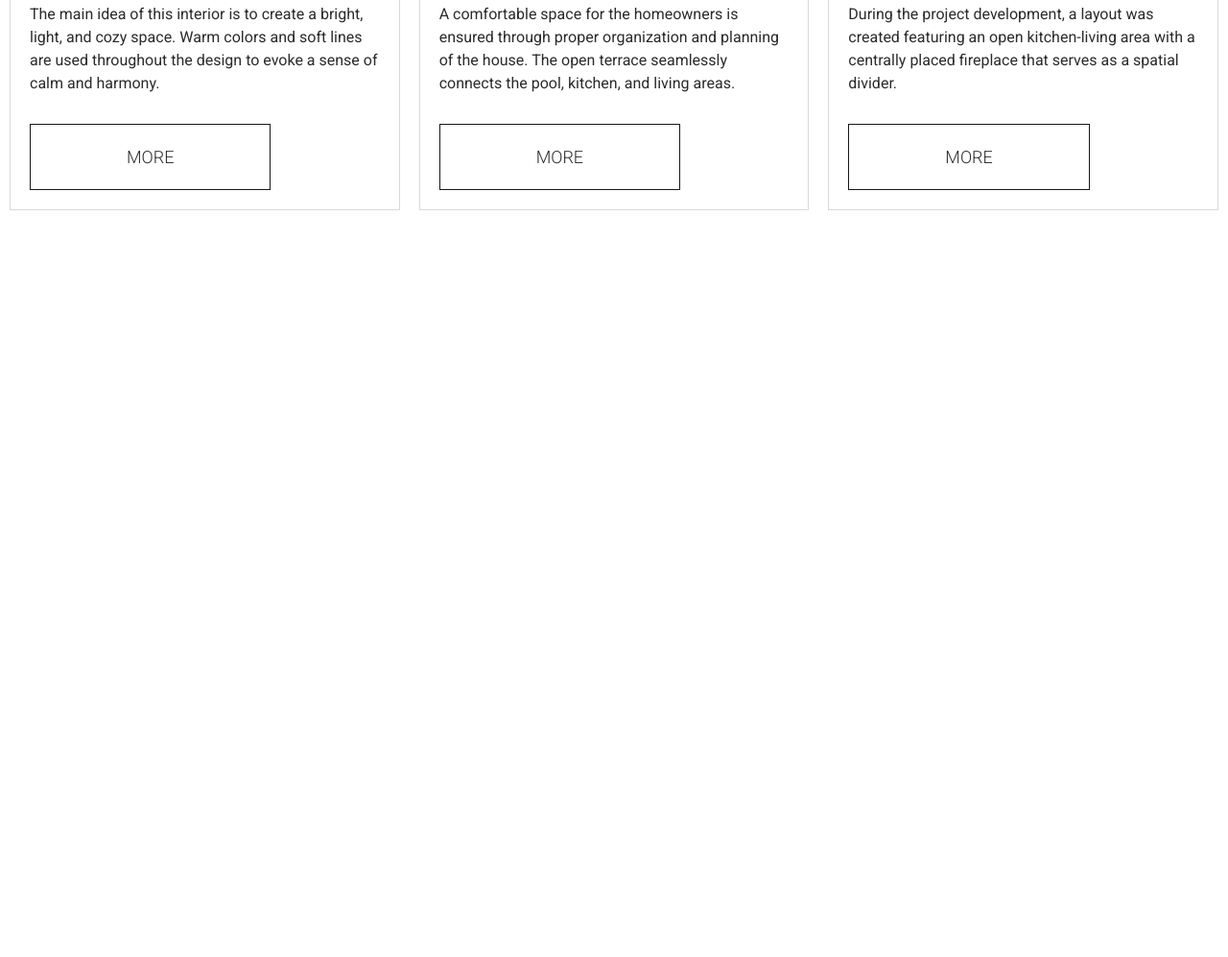
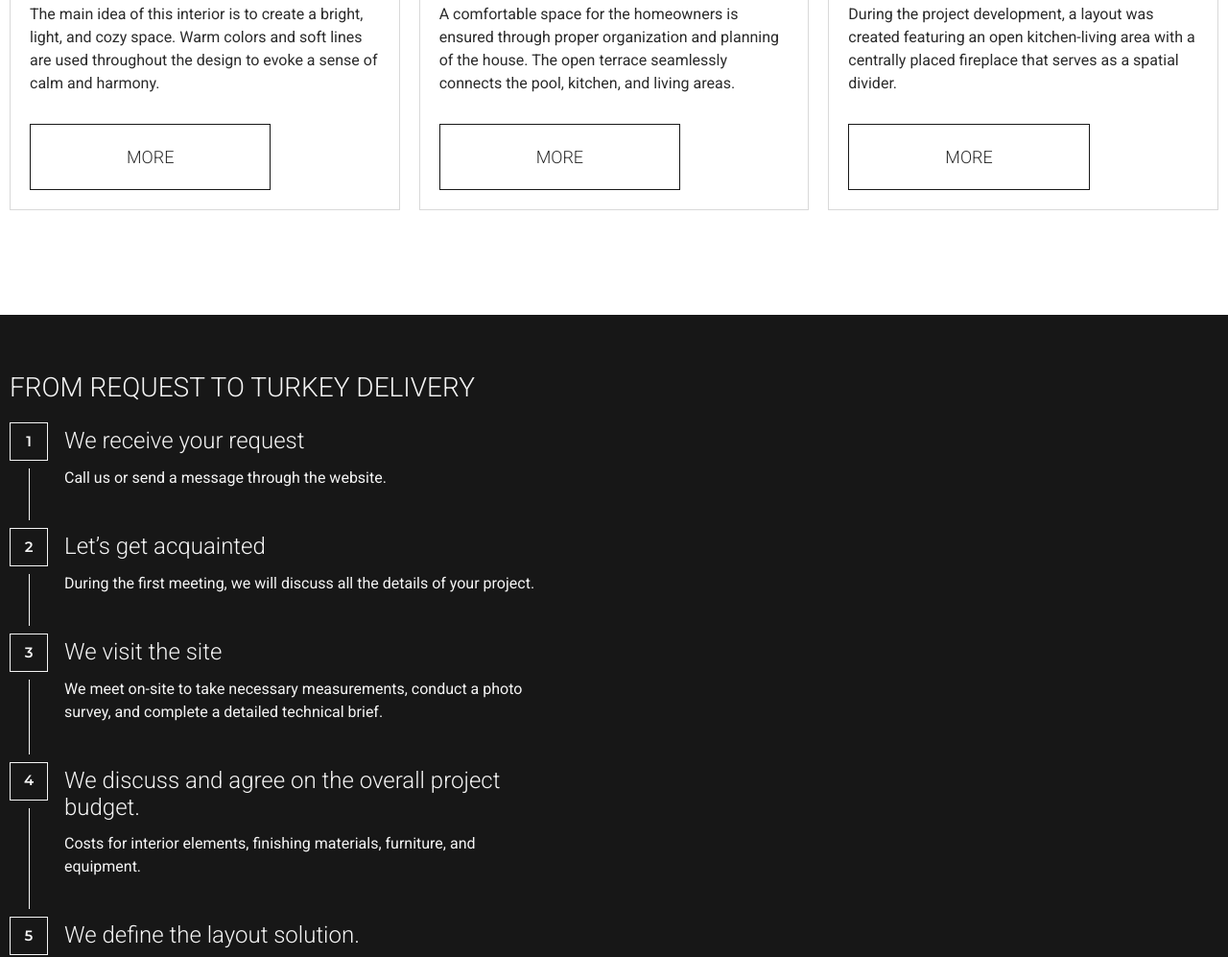
Before and after one commit to cowBoy9111/house_architecture, a plain HTML site: page index.html in a window 1280 px wide. Shown: the part 1803-2800 px from the top of the page at 96% size. Before the commit the page ends 2131 px from the top, so only its background shows below. Drawn offline with nearby package versions, Linux system fonts and the light colour scheme.

Commit message:
added steps section, added steps section media styles

```diff
--- a/css/style.css
+++ b/css/style.css
@@ -10,7 +10,6 @@ html {
 
 body {
   font-family: "Roboto", sans-serif;
-  /*font-family: "Montserrat", sans-serif;*/
   font-size: 16px;
   line-height: 1.5;
   font-weight: 400;
@@ -246,6 +245,77 @@ button {
   transform: translateX(15px);
 }
 
+.steps {
+  padding: 60px 0 100px;
+  background-color: #171717;
+  color: #f5f5f5;
+  display: flex;
+}
+
+.steps__title {
+  max-width: 562px;
+}
+
+.steps__list {
+  max-width: 562px;
+  list-style: none;
+  counter-reset: my-counter;
+}
+
+.steps__item {
+  counter-increment: my-counter;
+  padding-left: 57px;
+  position: relative;
+  padding-bottom: 40px;
+}
+
+.steps__item:last-child {
+  padding-bottom: 0;
+}
+
+.steps__item:last-child::after {
+  display: none;
+}
+
+.steps__item::before {
+  content: counter(my-counter);
+  position: absolute;
+  width: 40px;
+  height: 40px;
+  border: 1px solid #f5f5f5;
+  font-family: "Montserrat", sans-serif;
+  font-size: 15px;
+  font-weight: 600;
+  display: flex;
+  justify-content: center;
+  align-items: center;
+  left: 0;
+}
+
+.steps__item::after {
+  content: '';
+  position: absolute;
+  width: 1px;
+  background-color: #f5f5f5;
+  left: 20px;
+  top: 48px;
+  bottom: 8px;
+}
+
+.steps__item-title {
+  font-size: 24px;
+  line-height: 1.16;
+  font-weight: 300;
+  margin-bottom: 12px;
+  padding-top: 6px;
+}
+
+.steps__img img {
+  width: 100%;
+  display: block;
+  height: 100%;
+  object-fit: cover;
+}
 
 @media (max-width: 1300px) {
   .menu__btn {
@@ -288,6 +358,14 @@ button {
   .services__item-title {
     font-size: 20px;
   }
+
+  .steps {
+    display: block;
+  }
+
+  .steps__list {
+    padding-bottom: 40px;
+  }
 }
 
 @media (max-width: 740px) {
@@ -325,6 +403,10 @@ button {
     padding: 16px 100px;
     font-size: 16px;
   }
+
+  .steps {
+    padding: 50px 0;
+  }
 }
 
 @media (max-width: 540px) {
@@ -349,4 +431,28 @@ button {
     font-size: 16px;
     padding: 16px 49px;
   }
+
+  .steps__item::before {
+    width: 20px;
+    height: 20px;
+    font-size: 12px;
+  }
+
+  .steps__item::after {
+    left: 10px;
+    top: 28px;
+    bottom: 8px;
+  }
+
+  .steps__item {
+    padding-left: 37px;
+    padding-bottom: 20px;
+  }
+
+  .steps__item-title {
+    font-size: 22px;
+    padding-top: 0;
+    padding-bottom: 5px;
+    margin-bottom: -1px;
+  }
 }
--- a/index.html
+++ b/index.html
@@ -153,6 +153,57 @@
     </div>
 </section>
 
+<section class="steps">
+    <div class="container">
+        <h2 class="steps__title section__title">
+            From request to turkey delivery
+        </h2>
+        <ol class="steps__list">
+            <li class="steps__item">
+                <p class="steps__item-title">We receive your request</p>
+                <p class="steps__item-text">Call us or send a message through the website.</p>
+            </li>
+            <li class="steps__item">
+                <p class="steps__item-title">Let’s get acquainted</p>
+                <p class="steps__item-text">During the first meeting, we will discuss all the details of your
+                    project.</p>
+            </li>
+            <li class="steps__item">
+                <p class="steps__item-title">We visit the site</p>
+                <p class="steps__item-text">We meet on-site to take necessary measurements, conduct a photo survey, and
+                    complete a detailed technical brief.</p>
+            </li>
+            <li class="steps__item">
+                <p class="steps__item-title">We discuss and agree on the overall project budget.</p>
+                <p class="steps__item-text">Costs for interior elements, finishing materials, furniture, and
+                    equipment.</p>
+            </li>
+            <li class="steps__item">
+                <p class="steps__item-title">We define the layout solution.</p>
+                <p class="steps__item-text">At this stage, we offer several options for zoning, furniture placement, and
+                    equipment layout.</p>
+            </li>
+            <li class="steps__item">
+                <p class="steps__item-title">We develop the design concept.</p>
+                <p class="steps__item-text">Based on your tastes and taking into account current trends and directions,
+                    we define the style of your future interior.</p>
+            </li>
+            <li class="steps__item">
+                <p class="steps__item-title">We prepare the working documentation.</p>
+                <p class="steps__item-text">At the next stage, we prepare all the necessary working drawings.</p>
+            </li>
+            <li class="steps__item">
+                <p class="steps__item-title">Project outfitting</p>
+                <p class="steps__item-text">At the final outfitting stage, we compile specifications for furniture,
+                    lighting, and interior items.</p>
+            </li>
+        </ol>
+    </div>
+    <div class="steps__img">
+        <img src="img/steps.jpg" alt="">
+    </div>
+</section>
+
 <script src="https://cdn.jsdelivr.net/npm/swiper@12/swiper-bundle.min.js"></script>
 <script src="js/main.js"></script>
 </body>
```
Also changed, not shown: img/steps.jpg (added).
